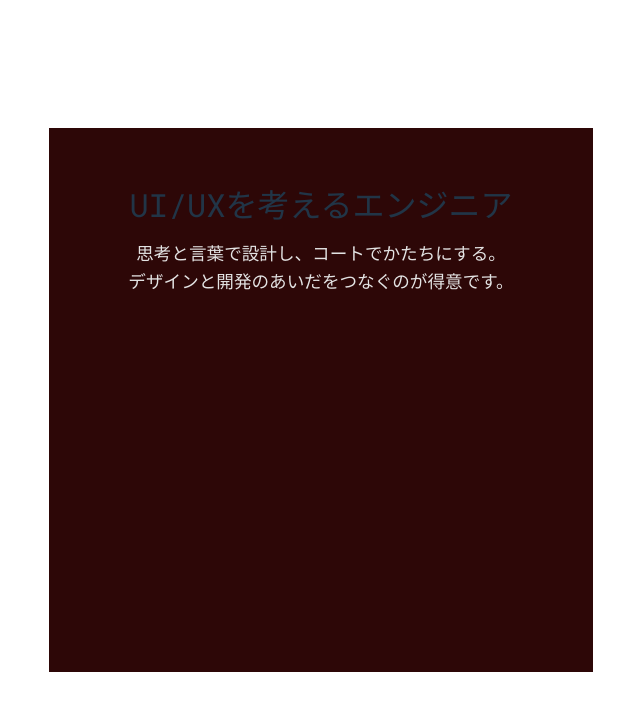
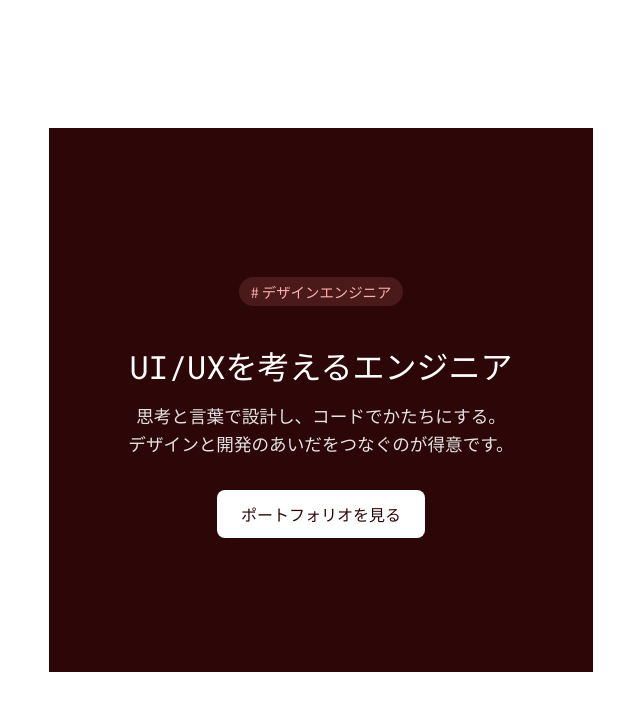
Before and after one commit to ruru-01/ui-ux-lab, a Vue app in the folder my-portfolio/: page / in a window 1280 px wide. Shown: the top 710 px of the page, without its empty margins (319-959 px from the left). Built offline with nearby package versions, Linux system fonts and the light colour scheme.

Commit message:
feat: HeroセクションにCTAボタンとタグ要素を追加（デザイン調整含む）

```diff
--- a/my-portfolio/src/components/HeroSection.vue
+++ b/my-portfolio/src/components/HeroSection.vue
@@ -1,17 +1,21 @@
 <template>
   <section class="hero fade-in">
     <div class="hero-content">
+      <p class="tag"># デザインエンジニア</p>
       <h1 class="headline">UI/UXを考えるエンジニア</h1>
       <p class="subtext">
-        思考と言葉で設計し、コートでかたちにする。<br>
+        思考と言葉で設計し、コードでかたちにする。<br>
         デザインと開発のあいだをつなぐのが得意です。
       </p>
+      <a class="cta-button" href="#" aria-label="ポートフォリオを見る">
+        ポートフォリオを見る
+      </a>
     </div>
   </section>
 </template>
 
 <script setup lang="ts">
-// 一旦ロジックなし。
+// 一旦ロジックなし
 </script>
 
 <style scoped>
@@ -27,10 +31,9 @@
 }
 
 .fade-in {
- animation: fadeIn 1s ease-out;
+  animation: fadeIn 1s ease-out;
 }
 
-/* prefers-reduced-motionに対応 */
 @media (prefers-reduced-motion: reduce) {
   .fade-in {
     animation: none !important;
@@ -39,13 +42,11 @@
 
 .hero {
   display: flex;
-  align-self: center;
+  align-items: center;
   justify-content: center;
-  /* 画面の高さの60%未満にならないように制限 */
   min-height: 60vh;
   min-width: 60vh;
   background-color: #2d0707;
-  /* ルート要素のフォントサイズが16pxであれば32px（2 * 16px） */
   padding: 2rem;
   text-align: center;
 }
@@ -54,16 +55,42 @@
   max-width: 600px;
 }
 
+.tag {
+  display: inline-block;
+  font-size: 0.9rem;
+  color: #ffafaf;
+  background-color: #4a1a1a;
+  padding: 0.25rem 0.75rem;
+  border-radius: 9999px;
+  margin-bottom: 1rem;
+}
+
 .headline {
   font-size: 2rem;
   font-weight: bold;
   margin-bottom: 1rem;
+  color: #ffffff;
 }
 
 .subtext {
   font-size: 1.1rem;
   color: #e3e3e3;
   line-height: 1.6;
+  margin-bottom: 2rem;
 }
 
+.cta-button {
+  display: inline-block;
+  background-color: #ffffff;
+  color: #2d0707;
+  font-weight: bold;
+  padding: 0.75rem 1.5rem;
+  border-radius: 8px;
+  text-decoration: none;
+  transition: background-color 0.3s ease;
+}
+
+.cta-button:hover {
+  background-color: #ffeaea;
+}
 </style>
```
